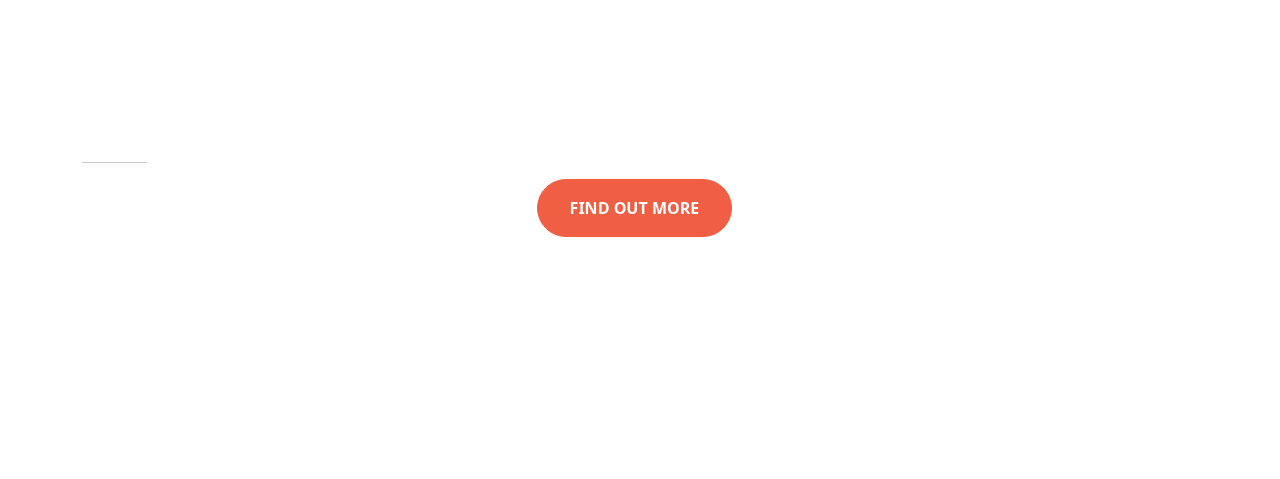
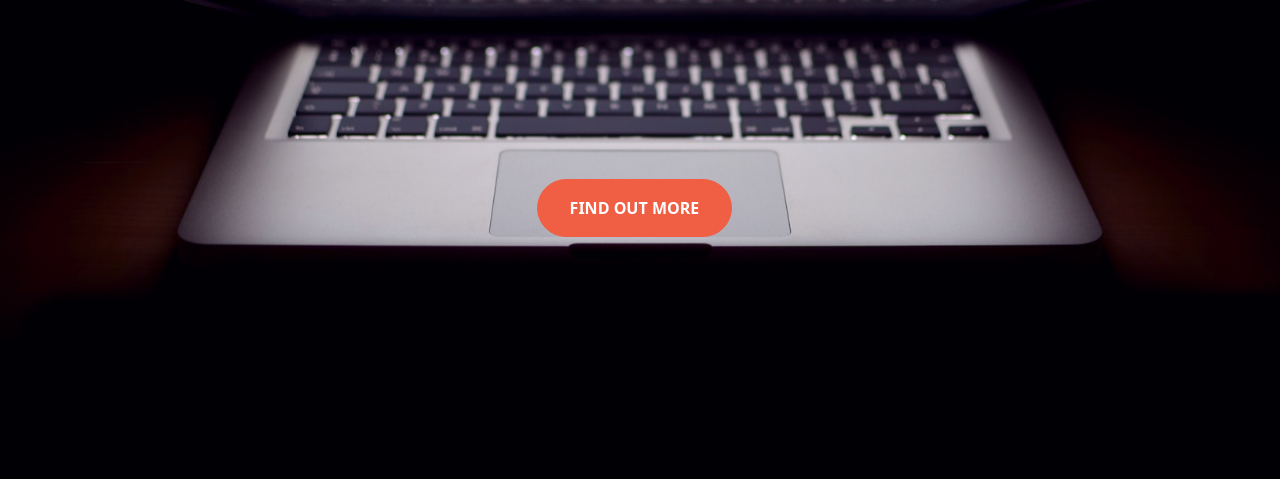
Before and after one commit to cassianodess/BJJ-Class, a plain HTML site: page index.html in a window 1280 px wide. Shown: the part 321-800 px from the top of the page. Drawn offline with nearby package versions, Linux system fonts and the light colour scheme.

Commit message:
acertando bg-image

```diff
--- a/css/style.css
+++ b/css/style.css
@@ -2,7 +2,7 @@ body,
 html {
   width: 100%;
   height: 100%;
-  background: url(../img/header.jpg)no-repeat center center fixed;
+  background: url(../header.jpg)no-repeat center center fixed;
   -webkit-background-size: cover;
   -moz-background-size: cover;
   -o-background-size: cover;
```
